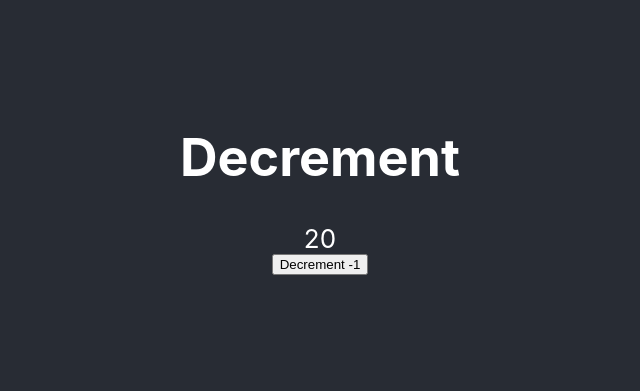
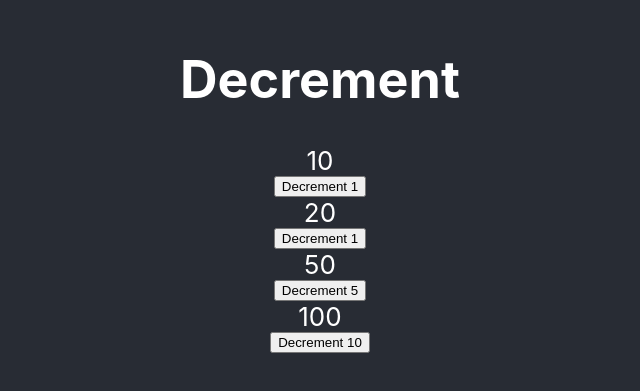
Before and after one commit to CUNY-2X-TTP-2020/react-decrement, a React (Create React App) app: page / in a window 1280 px wide. Shown: the part 217-608 px from the top of the page, without its empty margins (320-960 px from the left). Built offline with nearby package versions, Linux system fonts and the light colour scheme.

Commit message:
Full revamp of Decrement component
- Components with no specified props will be set to default values
- Decrement handler checks if the difference between the counter and
amount is less than 0 before changing state
- Decrement button will show decrement amount

```diff
--- a/src/App.js
+++ b/src/App.js
@@ -9,7 +9,10 @@ function App()
         <div className="App">
         <header className="App-header">
             <h1>Decrement</h1>
+            <Decrement />
             <Decrement start={20} amount={1} />
+            <Decrement start={50} amount={5} />
+            <Decrement start={100} amount={10} />
         </header>
         </div>
     );
--- a/src/components/Decrement.js
+++ b/src/components/Decrement.js
@@ -1,31 +1,31 @@
 import React, { Component } from 'react';
 import PropTypes from 'prop-types';
 
-class Decrement extends Component
+export default class Decrement extends Component
 {
     constructor(props)
     {
         super(props);
         this.state =
         {
-            number: props.start,
-            amount: props.amount
+            counter: props.start !== undefined? props.start : 10,
+            amount: props.amount !== undefined ? props.amount : 1
         };
     }
 
     handleDecrement = (state) =>
     {
-        if(state.number === 0) return alert("Cannot be less than zero!");
+        if(state.counter - state.amount < 0) return alert("Cannot be less than zero!");
 
-        this.setState({ number: state.number - 1 });
+        this.setState({ counter: state.counter - state.amount });
     };
 
     render()
     {
         return (
             <>
-                {this.state.number}
-                <button onClick={() => this.handleDecrement(this.state)}>Decrement -{this.state.amount}</button>
+                {this.state.counter}
+                <button onClick={() => this.handleDecrement(this.state)}>Decrement {this.state.amount}</button>
             </>
         );
     }
@@ -36,5 +36,3 @@ Decrement.propTypes =
     start: PropTypes.number.isRequired,
     amount: PropTypes.number.isRequired
 };
-
-export default Decrement;
```
Also changed, not shown: src/components/Counter.js (deleted, +0 -27 lines).
